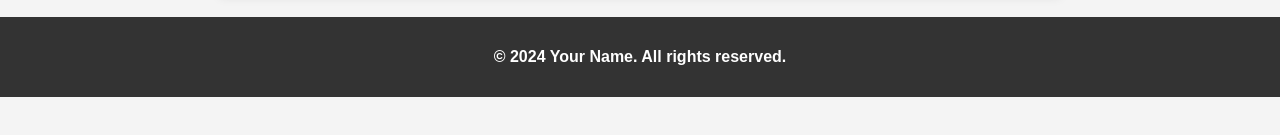
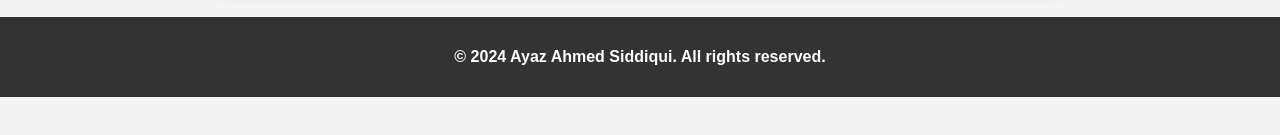
Before and after one commit to jacksparrow2929/My-website, a plain HTML site: page about.html in a window 1280 px wide. Shown: the part 591-726 px from the top of the page. Drawn offline with Linux system fonts and the light colour scheme.

Commit message:
Update about.html

```diff
--- a/about.html
+++ b/about.html
@@ -20,7 +20,7 @@
     </main>
 
     <footer>
-        <h4>&copy; 2024 Your Name. All rights reserved.</h4>
+        <h4>&copy; 2024 Ayaz Ahmed Siddiqui. All rights reserved.</h4>
     </footer>
 
   </body>
```
